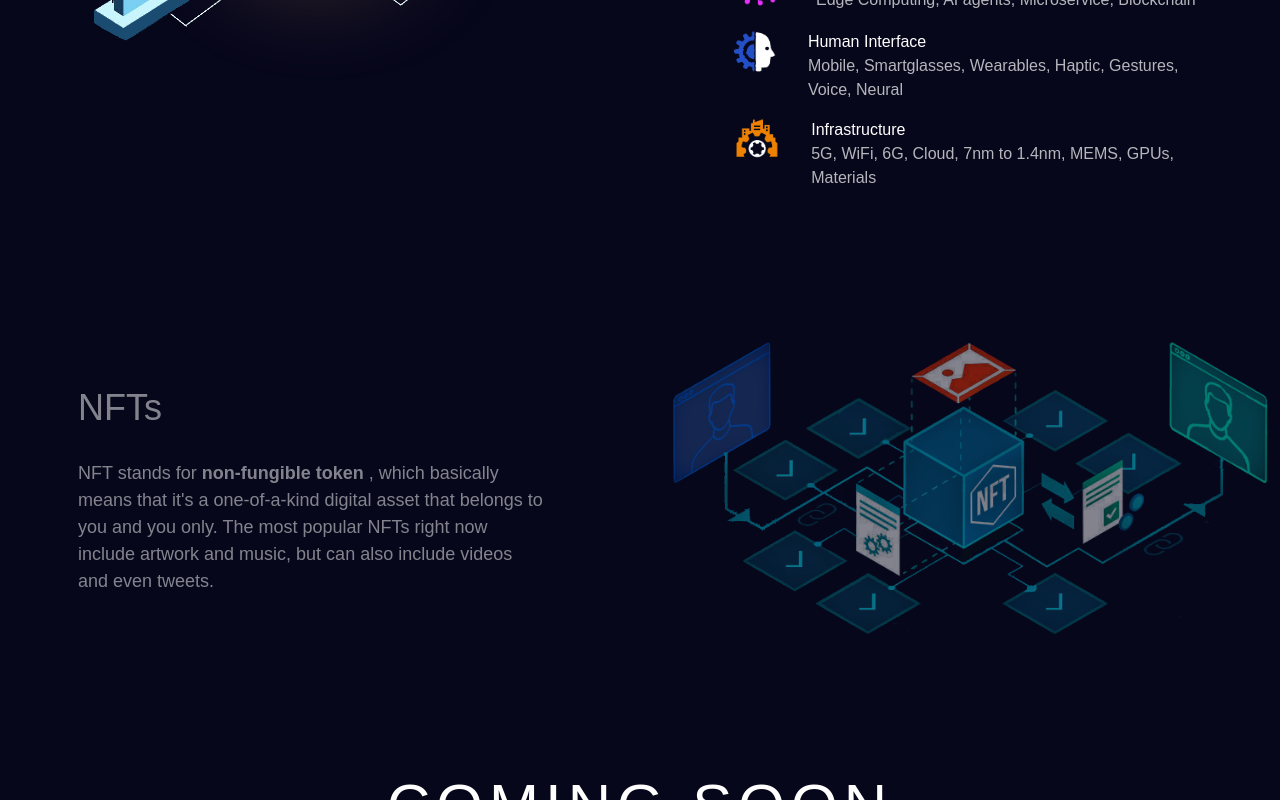
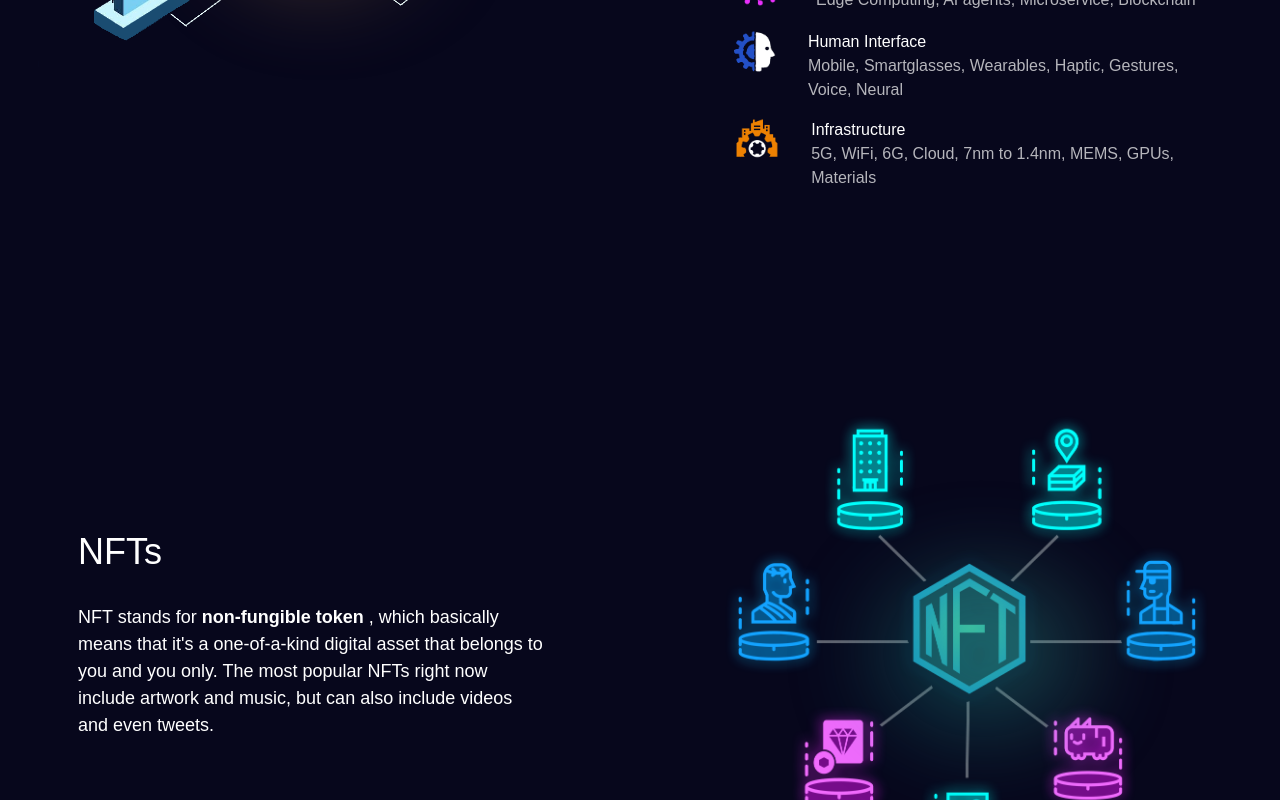
Before and after one commit to ronedligayarico/NitroCoin-Web, a Next.js app: page / in a window 1280 px wide. Shown: the part 2000-2800 px from the top of the page. Built offline with nearby package versions, Linux system fonts and the light colour scheme.

Commit message:
some fixes

```diff
--- a/component/navigation.tsx
+++ b/component/navigation.tsx
@@ -1,4 +1,4 @@
-import React, { useEffect, useState } from 'react';
+import React, { useCallback, useEffect, useState } from 'react';
 import Link from 'next/link'
 import Image from 'next/image'
 import Logo from '../public/images/nitro.png'
@@ -16,6 +16,7 @@ const Navigation = () => {
     const [mobileOpen, setMobileOpen] = useState(false);
 
     const scrollToElement = (toFind: String) => {
+        const section = document.querySelector(`#${toFind.toLowerCase()}`)
         if(toFind == 'NFT Marketplace' || toFind == 'Land' ){
             window.scrollTo({
                 top: window.scrollY + document.querySelector(`#commingsoon`).getBoundingClientRect().top - 120,
@@ -23,12 +24,27 @@ const Navigation = () => {
             })
         }else{
             window.scrollTo({
-                top: window.scrollY + document.querySelector(`#${toFind.toLowerCase()}`).getBoundingClientRect().top - 120,
+                top: window.scrollY + section.getBoundingClientRect().top - 120,
                 behavior: 'smooth'
             })
+            addRemoveClass(toFind);
         }
         setMobileOpen(false);
     }
+    const addRemoveClass = (toFind) =>{
+        links.forEach((element)=>{
+            const tag = (element == 'NFT Marketplace' || element == 'Land') ? 'commingsoon' : element
+            if(element== toFind){
+                document.querySelector(`#${tag.toLowerCase()}`)?.classList.add('slide-in-bottom');
+            }else{
+                document.querySelector(`#${tag.toLowerCase()}`)?.classList.remove('slide-in-bottom');
+            }
+        })
+    }
+
+    useEffect(() => {
+      addRemoveClass(links[0]);
+    }, []);
 
   return (
    <>
@@ -77,7 +93,7 @@ const Navigation = () => {
                                 <li
                                 key={key}
                                 onClick={() => {scrollToElement(element)}}
-                                className="cursor-pointer lg:inline-block md:inline-block hidden md:mr-3 mr-8 border-b-2 border-transparent hover:border-black transition-all ease-in duration-300">
+                                className="cursor-pointer lg:inline-block md:inline-block hidden md:mr-3 mr-8 border-b-2 border-transparent hover:opacity-70 transition-all ease-in duration-300">
                                     { element }
                                 </li>
                             )
--- a/component/nft.tsx
+++ b/component/nft.tsx
@@ -1,18 +1,11 @@
 import React from 'react';
 import Image from 'next/image'
-import Nft from '../public/images/NFT.png'
+import Nft from '../public/images/NFT-1.png'
 import { motion } from 'framer-motion';
 
 const nft = () => {
   return (
-    <motion.div
-    layout
-    animate={{ opacity: 0.5 }}
-    transition={{
-      opacity: { ease: "linear" },
-      layout: { duration: 0.3 }
-    }}
-    className="flex lg:flex-row flex-col items-center justify-between gap-8 mb-32">
+    <div className="flex lg:flex-row flex-col items-center justify-between gap-8 mb-32">
         <div className="lg:w-6/12 w-9/12  text-left">
             <div className="w-9/12 mx-auto">
             <h3 className="text-4xl mb-8">NFTs</h3>
@@ -21,10 +14,10 @@ const nft = () => {
             </p>
             </div>
         </div>
-        <div  className="w-6/12 ">
+        <div  className="w-6/12 box-6">
              <Image className="font-logo"  src={Nft}alt="Logo" />
         </div>
-    </motion.div>
+    </div>
   );
 };
 
--- a/styles/globals.css
+++ b/styles/globals.css
@@ -41,10 +41,11 @@ p {
 .box-2,
 .box-3,
 .box-4,
-.box-5 {
+.box-5,
+.box-6 {
   position: relative;
 }
-.box-1::after {
+.box-1::after,.box-1-20::after {
   background-image: linear-gradient(45deg, #0153c8, #0362d2);
 }
 .box-2::after {
@@ -59,11 +60,15 @@ p {
 .box-5::after {
   background-image: linear-gradient(45deg, #ecac61, #27222b);
 }
+.box-6::after {
+  background-image: linear-gradient(45deg, #047f89, #4eb19b);
+}
+
 .box-1:hover::after,
 .box-2:hover::after,
 .box-3:hover::after,
-.box-4:hover::after,
-.box-5:hover::after {
+.box-4:hover::after
+{
   opacity: 0.6;
   transform: translate3d(0px, 0px, 0px) scale3d(1.3, 1.3, 1) rotateX(0deg)
     rotateY(0deg) rotateZ(0deg) skew(0deg, 0deg);
@@ -73,7 +78,9 @@ p {
 .box-2::after,
 .box-3::after,
 .box-4::after,
-.box-5::after {
+.box-5::after,
+.box-6::after
+{
   content: "";
   position: absolute;
   top: 30%;
@@ -92,14 +99,27 @@ p {
   transform-style: preserve-3d;
   z-index: 1;
 }
-.box-5::after{
+.box-5::after,.box-6::after{
   top: 44%;
   left: 36%;
   width: 200px;
   height: 150px;
 }
+/* .custom-buy-now-hover{
+  position: relative;
+}
+.custom-buy-now-hover::after{
+  content: "";
+  position: absolute;
+  top: 0;
+  left: 0;
+  width: 100%;
+  border-radius: 25px;
+  height: 20px;
+  background: transparent;
+} */
 
-.custom-buy-now:hover {
+.custom-buy-now:hover{
   /* box-shadow: 0 15px 56px 0 rgb(104 71 1 / 60%); */
   box-shadow: 0 2px 15px 0 rgb(128 128 128 / 60%);
 }
@@ -199,6 +219,41 @@ a {
 
 @media only screen and (min-device-width: 481px) and (max-device-width: 1024px) and (orientation: landscape) {
   /* For landscape layouts only */
+}
+
+.slide-in-bottom {
+	-webkit-animation: slide-in-bottom 1s cubic-bezier(0.250, 0.460, 0.450, 0.940) both;
+	        animation: slide-in-bottom 1s cubic-bezier(0.250, 0.460, 0.450, 0.940) both;
+}
+
+/**
+ * ----------------------------------------
+ * animation slide-in-bottom
+ * ----------------------------------------
+ */
+ @-webkit-keyframes slide-in-bottom {
+  0% {
+    -webkit-transform: translateY(1000px);
+            transform: translateY(1000px);
+    opacity: 0;
+  }
+  100% {
+    -webkit-transform: translateY(0);
+            transform: translateY(0);
+    opacity: 1;
+  }
+}
+@keyframes slide-in-bottom {
+  0% {
+    -webkit-transform: translateY(1000px);
+            transform: translateY(1000px);
+    opacity: 0;
+  }
+  100% {
+    -webkit-transform: translateY(0);
+            transform: translateY(0);
+    opacity: 1;
+  }
 }
 
 /* Style for seven layer icon */
```
Also changed, not shown: public/images/NFT-1.png (added).
